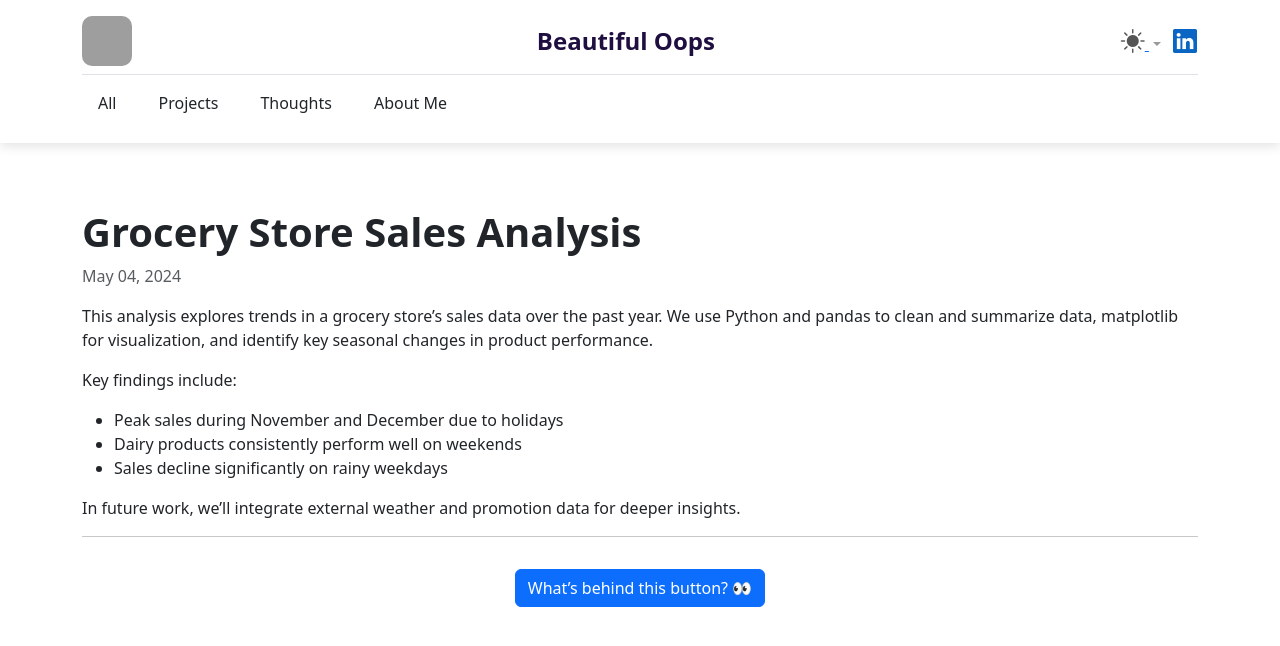
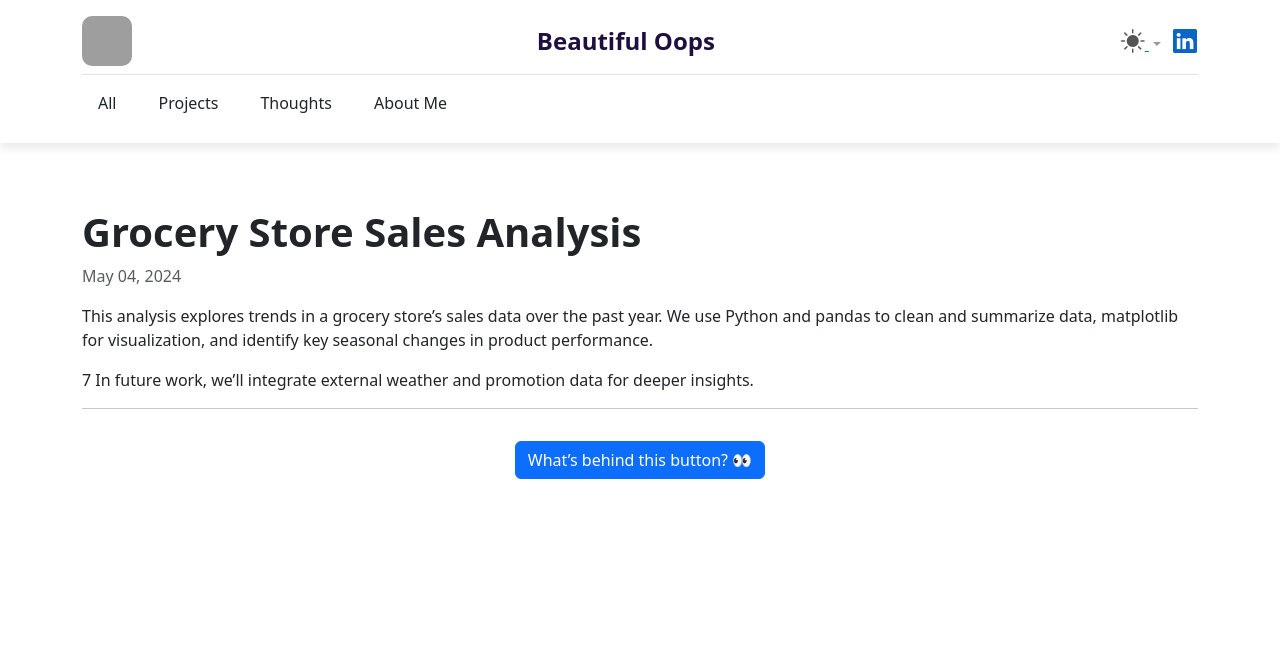
Before and after one commit to hyelinyu/hyelinyu.github.io, a Jekyll site: the page built from _posts/2024-05-04-data-grocerytest.md, in a window 1280 px wide and 900 px high. Shown: the top 646 px of the window. Built offline with Jekyll 4.4.1, drawn with Linux system fonts in a browser that asks for light colours; comment, search, counter and statistics services are not loaded; grey boxes are pictures that could not be loaded.

Commit message:
random test

```diff
--- a/_layouts/post.html
+++ b/_layouts/post.html
@@ -148,7 +148,6 @@
       'Take me somewhere weird',
       'Roll the dice 🎲',
       'Surprise me! 🎁',
-      'Spin the blog wheel!',
       'Teleport me 🚀',
       'Hit me with it!',
       'Next Oops ?',
--- a/_posts/2024-05-04-data-grocerytest.md
+++ b/_posts/2024-05-04-data-grocerytest.md
@@ -10,10 +10,5 @@ thumbnail: default
 
 This analysis explores trends in a grocery store’s sales data over the past year. We use Python and pandas to clean and summarize data, matplotlib for visualization, and identify key seasonal changes in product performance.
 
-Key findings include:
-
-- Peak sales during November and December due to holidays
-- Dairy products consistently perform well on weekends
-- Sales decline significantly on rainy weekdays
-
+7
 In future work, we’ll integrate external weather and promotion data for deeper insights.
```
